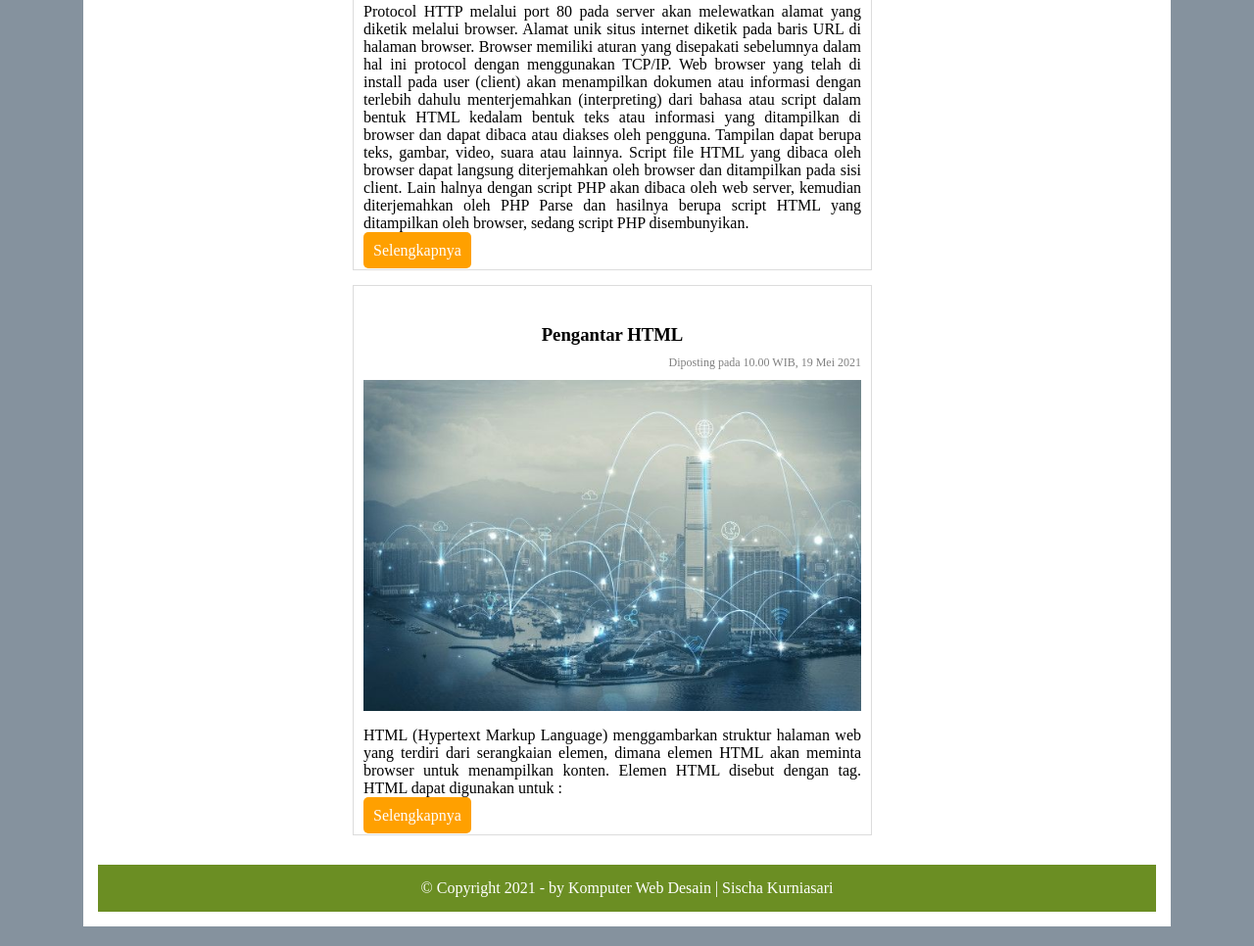
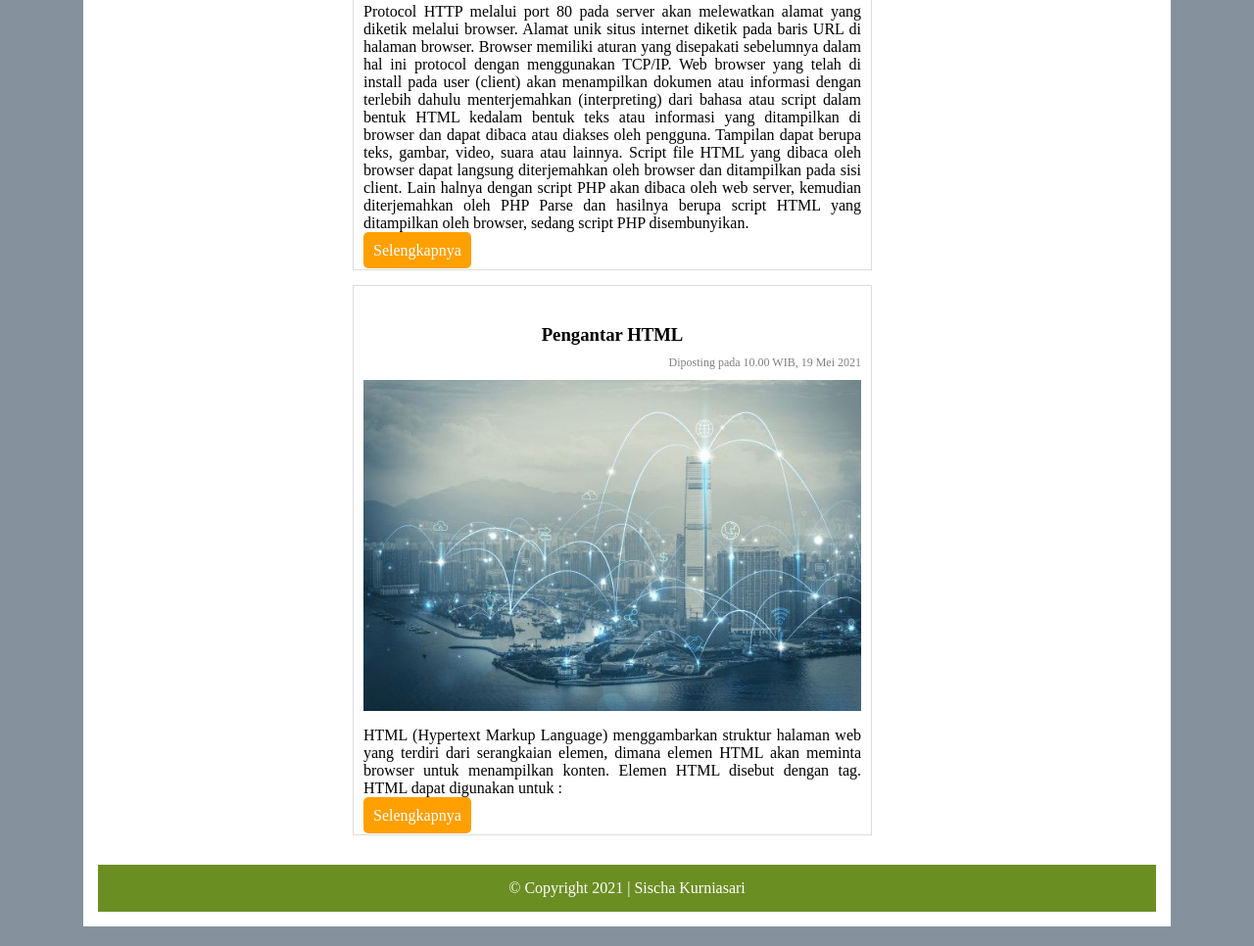
Before and after one commit to sischakurniasari/sischakurniasari.github.io, a plain HTML site: page index.html in a window 1280 px wide. Shown: the part 1770-2736 px from the top of the page at 98% size. Drawn offline with Linux system fonts and the light colour scheme.

Commit message:
alhamdulillah

```diff
--- a/index.html
+++ b/index.html
@@ -109,7 +109,7 @@
 			</div>
 
 			<footer>
-				&copy Copyright 2021 - by Komputer Web Desain | Sischa Kurniasari
+				&copy Copyright 2021  | Sischa Kurniasari
 			</footer>
 
 		</div>
```
Also changed, not shown: aboutme.html (+1 -1 lines), basic tag.html (+1 -1 lines), cara kerja.html (+1 -1 lines), fungsi server web.html (+1 -1 lines), latihan.html (+1 -2 lines), pengantar.html (+1 -1 lines), www.html (+1 -1 lines).
